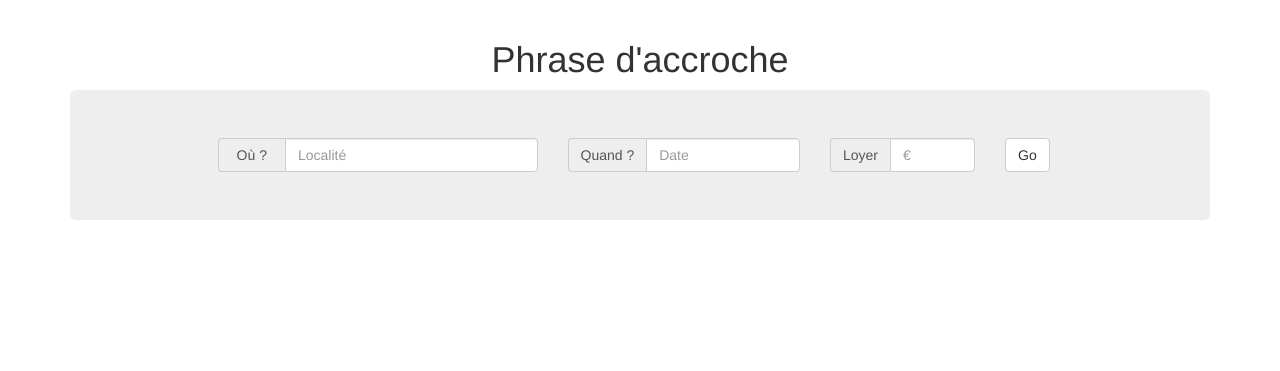
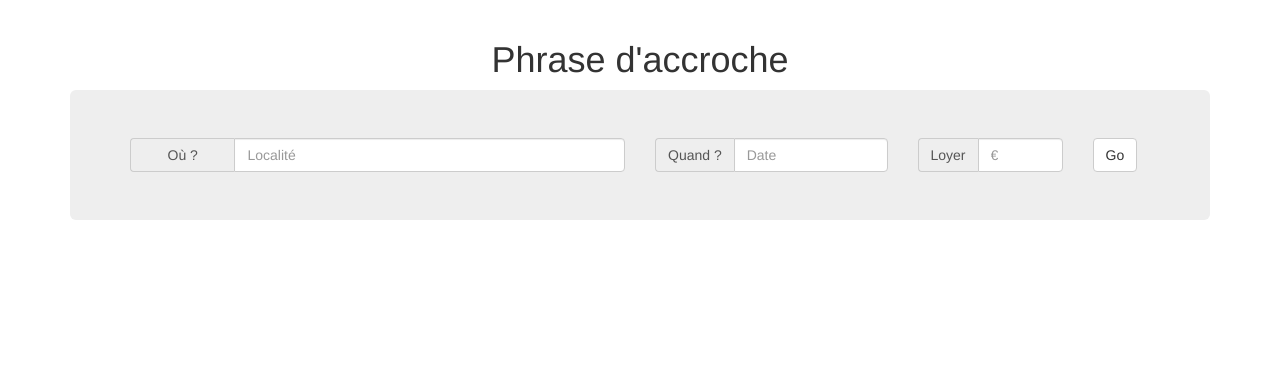
Before and after one commit to FovetAlain/Leboncoincoin, a CodeIgniter app: page /codeigniter/ in a window 1280 px wide. Shown: the part 52-423 px from the top of the page. Run offline with CodeIgniter, Linux system fonts and the light colour scheme; data that the repository does not hold is empty; some libraries are stand-ins or nearby versions.

Commit message:
Increase size localite input in accueil

```diff
--- a/application/views/accueil/accueil.php
+++ b/application/views/accueil/accueil.php
@@ -19,7 +19,7 @@
 				<div class="jumbotron">
 					<form class="form-inline">
 						<div class="row">
-						  	<div class="col-md-offset-1 col-md-4">
+						  	<div class="col-md-6">
 							  	<div class="input-group">
 								    <span class="input-group-addon">Où ?</span>
 							    	<input id="localisation" type="text" class="form-control" name="localisation" placeholder="Localité">
--- a/assets/css/accueil.css
+++ b/assets/css/accueil.css
@@ -25,3 +25,7 @@ body{
 	top:50px;
 	visibility: hidden;
 }
+.ui-autocomplete {
+	height: 200px;
+	overflow-x: hidden;
+}
```
